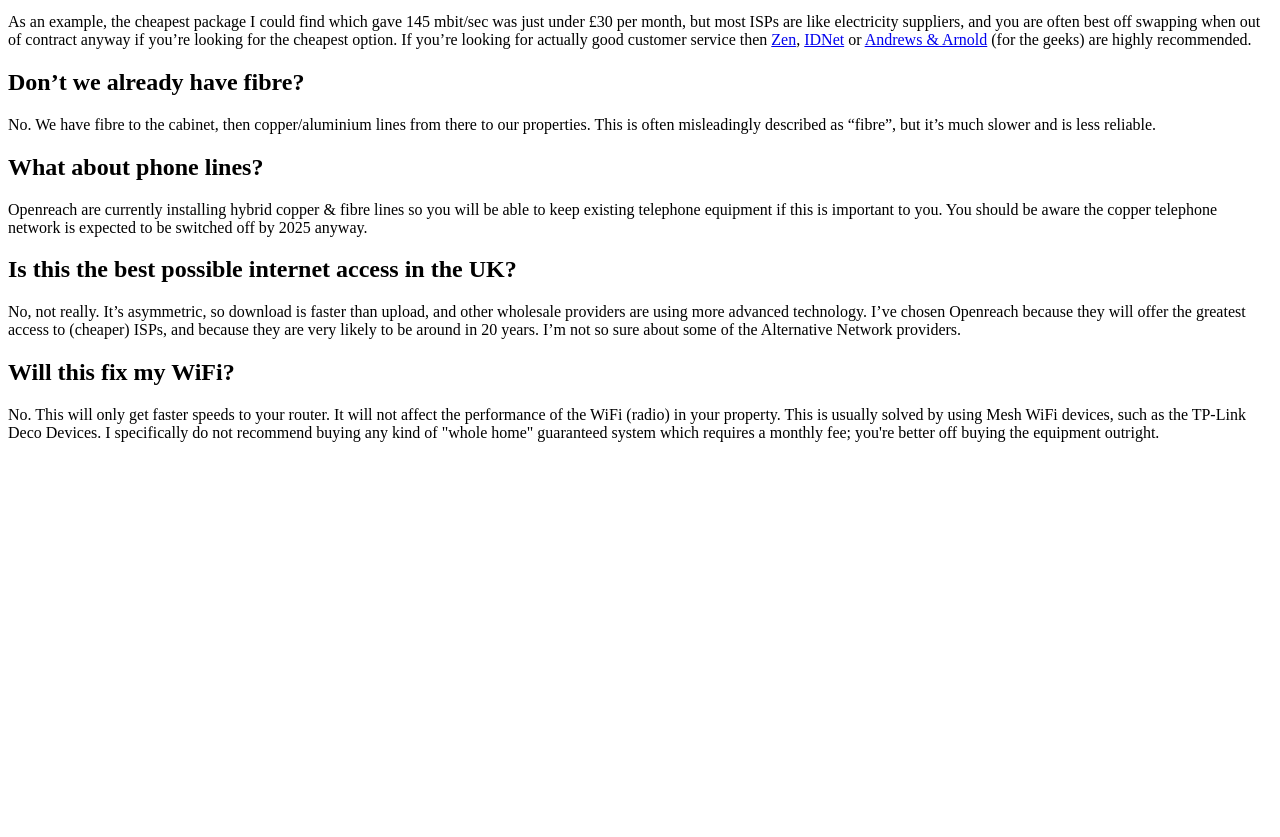
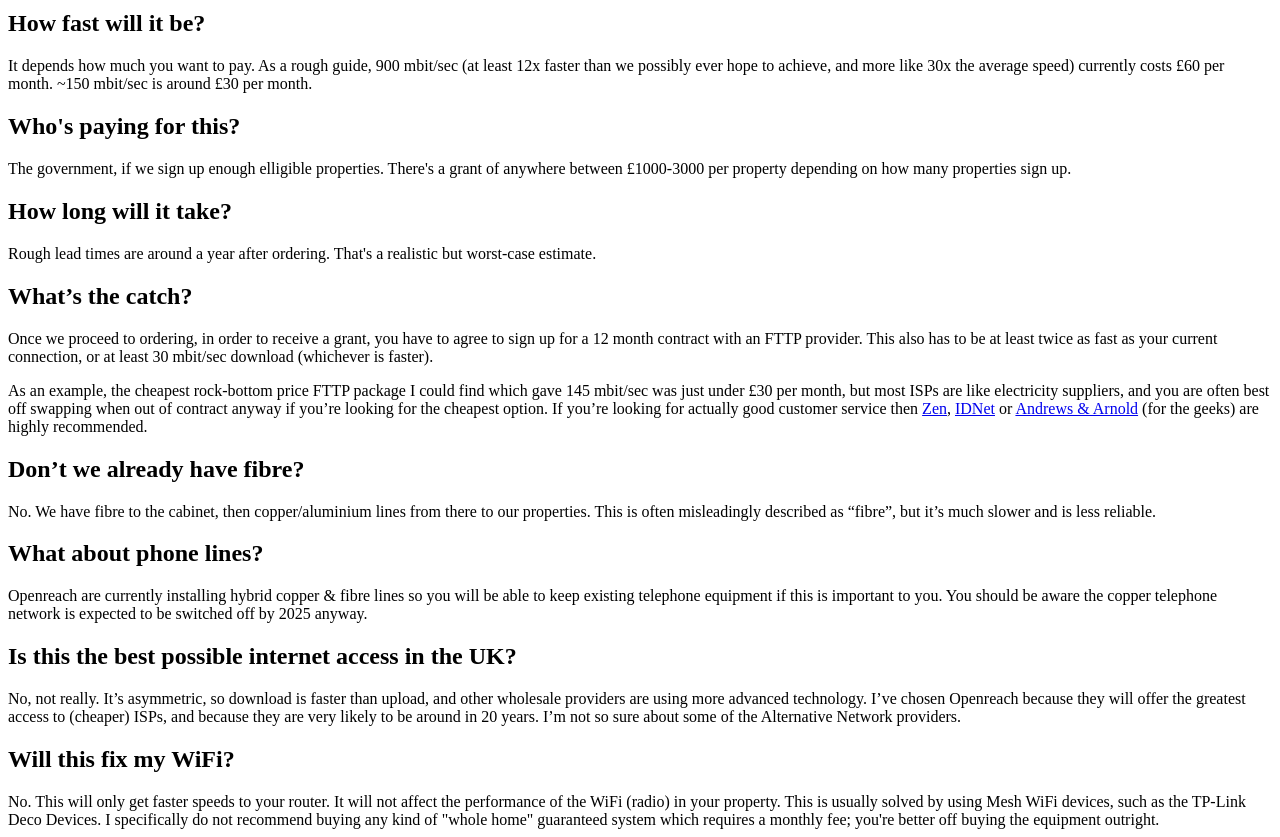
Before and after one commit to jackchallen/jackchallen.github.io, a plain HTML site: page index.html in a window 1280 px wide. Shown: the part 94-931 px from the top of the page. Before the commit the page ends 800 px from the top, so only its background shows below. Drawn offline with Linux system fonts and the light colour scheme.

Commit message:
More FAQs

```diff
--- a/index.html
+++ b/index.html
@@ -3,6 +3,19 @@
 <title>Crabtree Broadband</title>
 </head>
 <body>
+<h1>What is this?</h1>
+It's my attempt to get residents in Crabtree, West Sussex to apply for government funding to improve our broadband.
+
+<h2>How fast will it be?</h2>
+It depends how much you want to pay. As a rough guide, 900 mbit/sec (at least 12x faster than we possibly ever hope to achieve, and more like 30x the average speed) currently costs £60 per month. ~150 mbit/sec is around £30 per month.
+
+<h2>Who's paying for this?</h2>
+The government, if we sign up enough elligible properties. There's a grant of anywhere between £1000-3000 per property depending on how many properties
+sign up.
+
+<h2>How long will it take?</h2>
+Rough lead times are around a year after ordering. That's a realistic but worst-case estimate.
+
 <h2>What’s the catch?</h2>
 <p>
 Once we proceed to ordering, in order to receive a grant,
@@ -11,7 +24,7 @@
 or at least 30 mbit/sec download (whichever is faster).
 </p>
 <p>
-As an example, the cheapest package I could find which gave 145 mbit/sec was just under £30 per month,
+As an example, the cheapest rock-bottom price FTTP package I could find which gave 145 mbit/sec was just under £30 per month,
 but most ISPs are like electricity suppliers, and you are often best off swapping when out of contract
 anyway if you’re looking for the cheapest option. If you’re looking for actually good customer service
 then <a href="https://www.zen.co.uk/">Zen</a>, <a href="https://www.idnet.com/">IDNet</a> or
```
